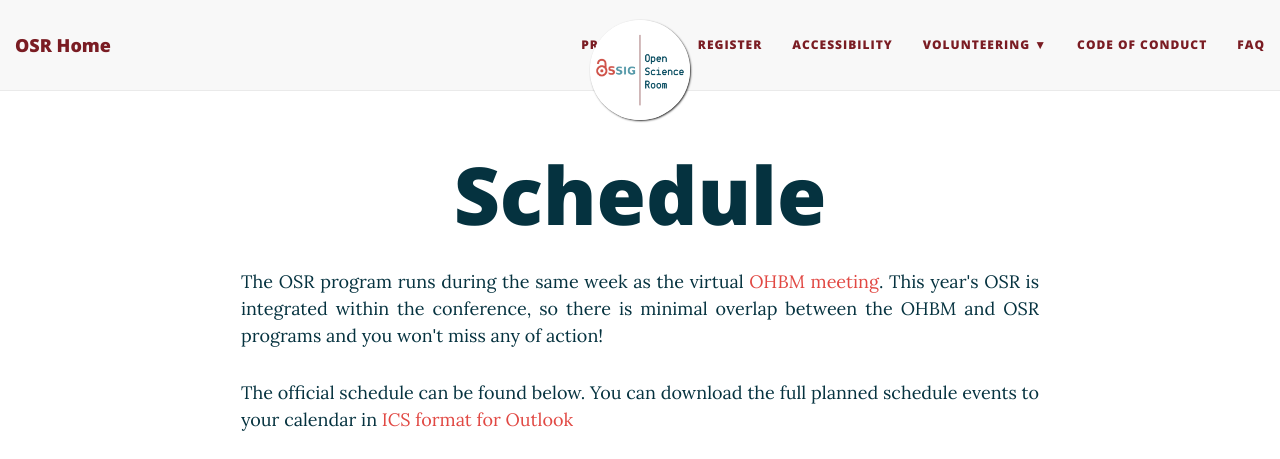
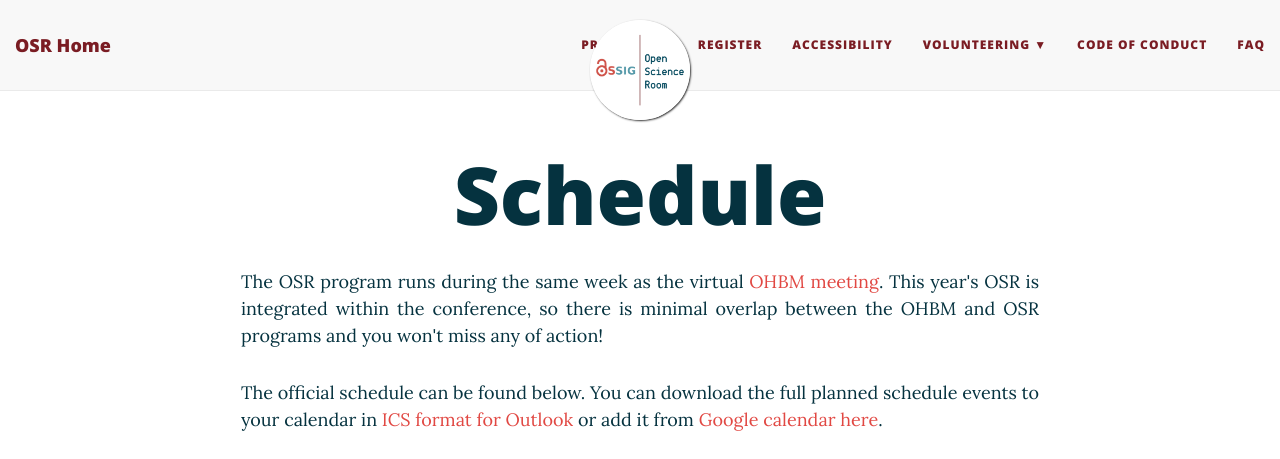
Before and after one commit to ohbm/osr2021, a Jekyll site: the page built from schedule.html, in a window 1280 px wide and 900 px high, cut to the strip 0-459 px from the top of the window. Built offline with Jekyll 4.4.1, drawn with Linux system fonts in a browser that asks for light colours; nearby versions of some CDN libraries; a script that is not in the unit is left out.

Commit message:
Add GCal link to schedule

```diff
--- a/schedule.html
+++ b/schedule.html
@@ -10,7 +10,7 @@
         The OSR program runs during the same week as the virtual <a target="_blank" href="https://www.humanbrainmapping.org/i4a/pages/index.cfm?pageid=4054">OHBM meeting</a>.
         This year's OSR is integrated within the conference, so there is minimal overlap between the OHBM and OSR programs and you won't miss any of action!
     </p><p style="text-align: justify;">
-        The official schedule can be found below. You can download the full planned schedule events to your calendar in <a href="/downloads/" download="OSRschedule.ics">ICS format for Outlook</a>
+        The official schedule can be found below. You can download the full planned schedule events to your calendar in <a href="/downloads/" download="OSRschedule.ics">ICS format for Outlook</a> or add it from <a href="https://calendar.google.com/calendar/embed?src=p7jb0hvtn6dajl1c5o30krfho8%40group.calendar.google.com&ctz=America%2FNew_York">Google calendar here</a>.
     </p>
 </div>
 
```
